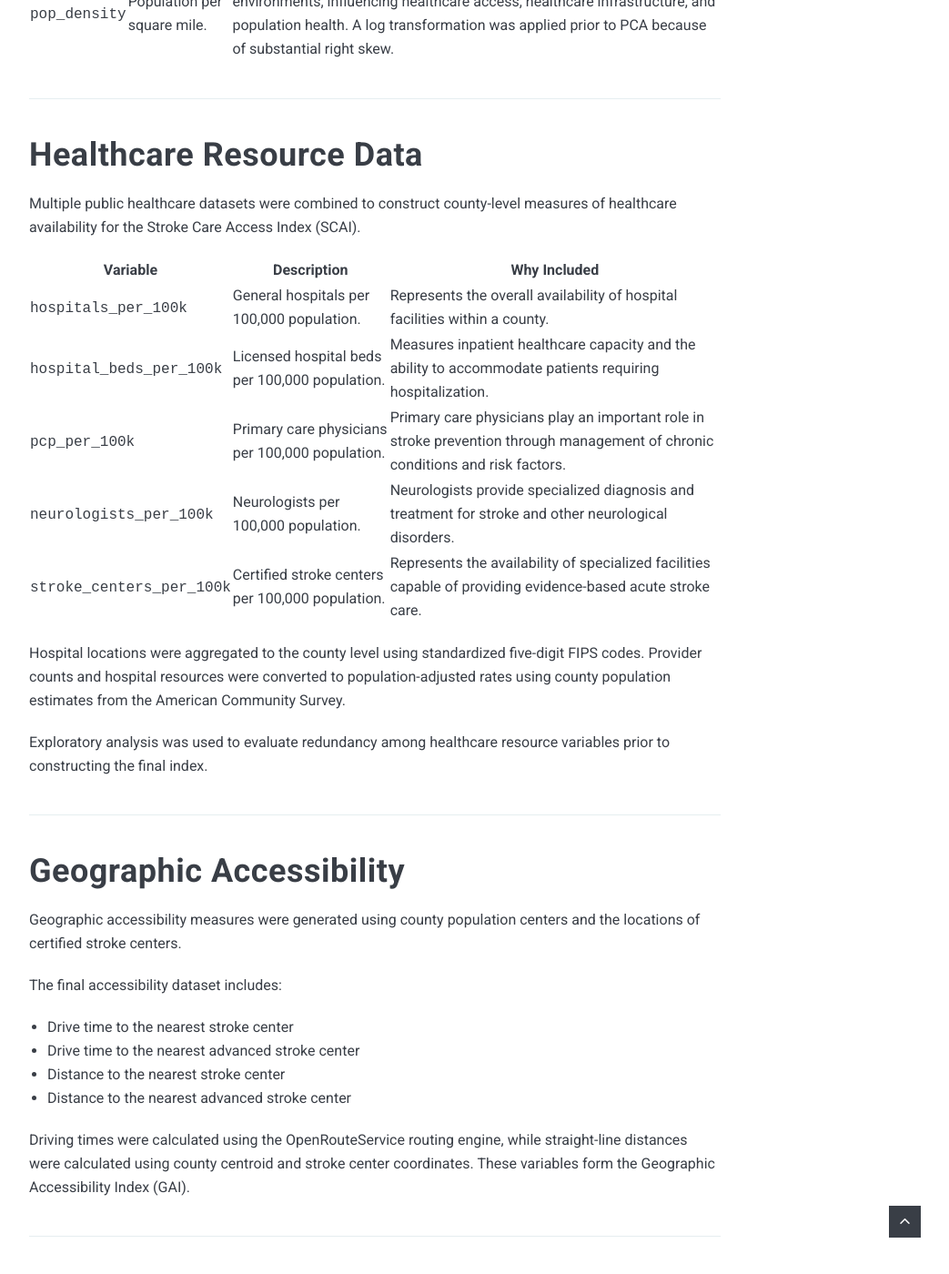
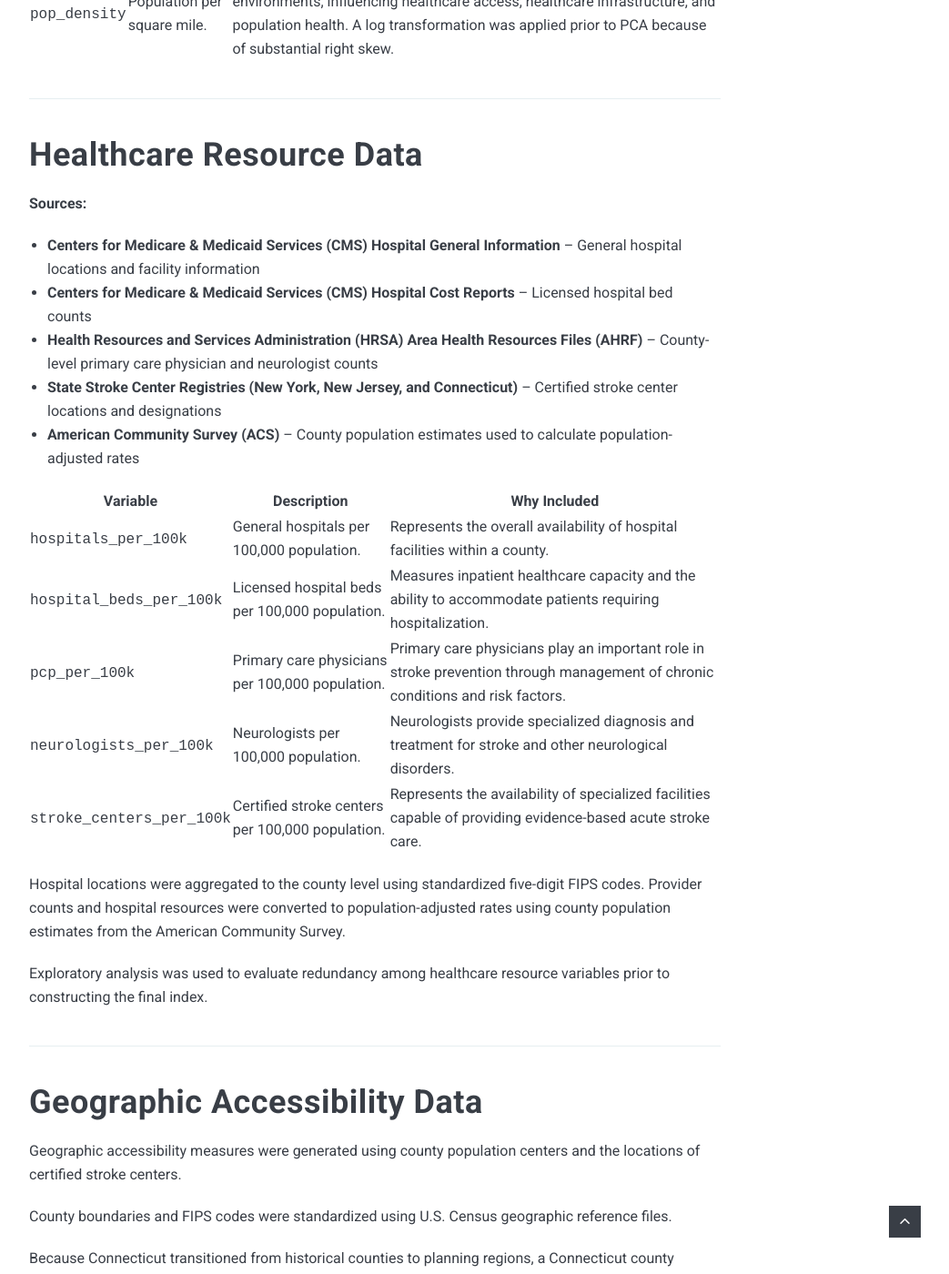
Before and after one commit to palism1/stroke-burden-index, a Jekyll site: the page built from docs/_posts/2026-07-04-data-source.md, in a window 1280 px wide and 1400 px high, scrolled down 4537 px. Shown: the whole window at 91% size, without its empty margins (228-1271 px from the left). Built offline with Jekyll 4.4.1, drawn with Linux system fonts in a browser that asks for light colours; nearby versions of some CDN libraries; some of the changed text lies outside the part shown.

Commit message:
Update 2026-07-04-data-source.md

```diff
--- a/docs/_posts/2026-07-04-data-source.md
+++ b/docs/_posts/2026-07-04-data-source.md
@@ -103,7 +103,13 @@ Because population density exhibited substantial positive skew resulting from se
 
 # Healthcare Resource Data
 
-Multiple public healthcare datasets were combined to construct county-level measures of healthcare availability for the Stroke Care Access Index (SCAI).
+**Sources:**
+
+- **Centers for Medicare & Medicaid Services (CMS) Hospital General Information** – General hospital locations and facility information
+- **Centers for Medicare & Medicaid Services (CMS) Hospital Cost Reports** – Licensed hospital bed counts
+- **Health Resources and Services Administration (HRSA) Area Health Resources Files (AHRF)** – County-level primary care physician and neurologist counts
+- **State Stroke Center Registries (New York, New Jersey, and Connecticut)** – Certified stroke center locations and designations
+- **American Community Survey (ACS)** – County population estimates used to calculate population-adjusted rates
 
 | Variable | Description | Why Included |
 |----------|-------------|--------------|
@@ -119,22 +125,9 @@ Exploratory analysis was used to evaluate redundancy among healthcare resource v
 
 ---
 
-# Geographic Accessibility
+# Geographic Accessibility Data
 
 Geographic accessibility measures were generated using county population centers and the locations of certified stroke centers.
-
-The final accessibility dataset includes:
-
-- Drive time to the nearest stroke center
-- Drive time to the nearest advanced stroke center
-- Distance to the nearest stroke center
-- Distance to the nearest advanced stroke center
-
-Driving times were calculated using the OpenRouteService routing engine, while straight-line distances were calculated using county centroid and stroke center coordinates. These variables form the Geographic Accessibility Index (GAI).
-
----
-
-# Geographic Reference Data
 
 County boundaries and FIPS codes were standardized using U.S. Census geographic reference files.
 
@@ -146,6 +139,8 @@ Because Connecticut transitioned from historical counties to planning regions, a
 | `drive_time_advanced` | Estimated driving time to the nearest advanced stroke center. | Measures accessibility to facilities providing advanced stroke interventions. |
 | `nearest_stroke_distance` | Straight-line distance to the nearest certified stroke center. | Provides a simple measure of geographic proximity independent of the road network. |
 | `nearest_stroke_distance_advanced` | Straight-line distance to the nearest advanced stroke center. | Measures proximity to advanced stroke treatment facilities. |
+
+Driving times were calculated using the OpenRouteService routing engine, while straight-line distances were calculated using county centroid and stroke center coordinates. These variables form the Geographic Accessibility Index (GAI).
 
 ---
 
```
